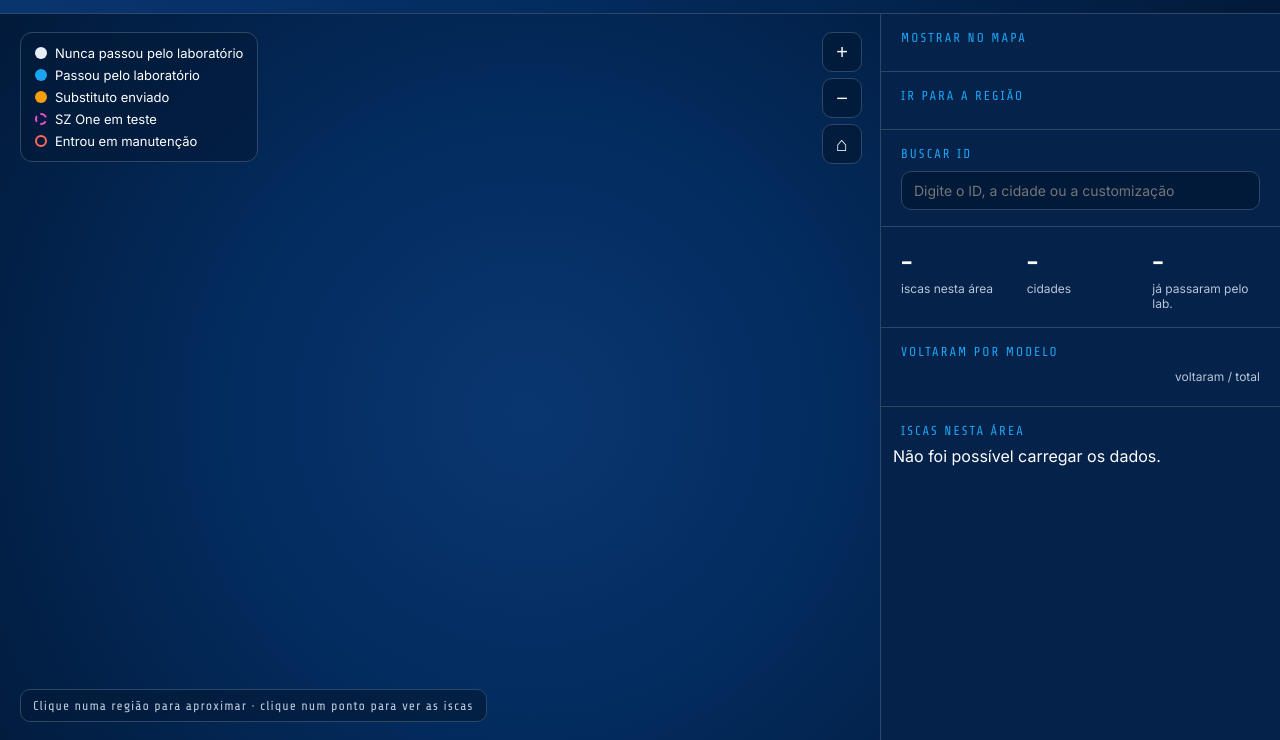
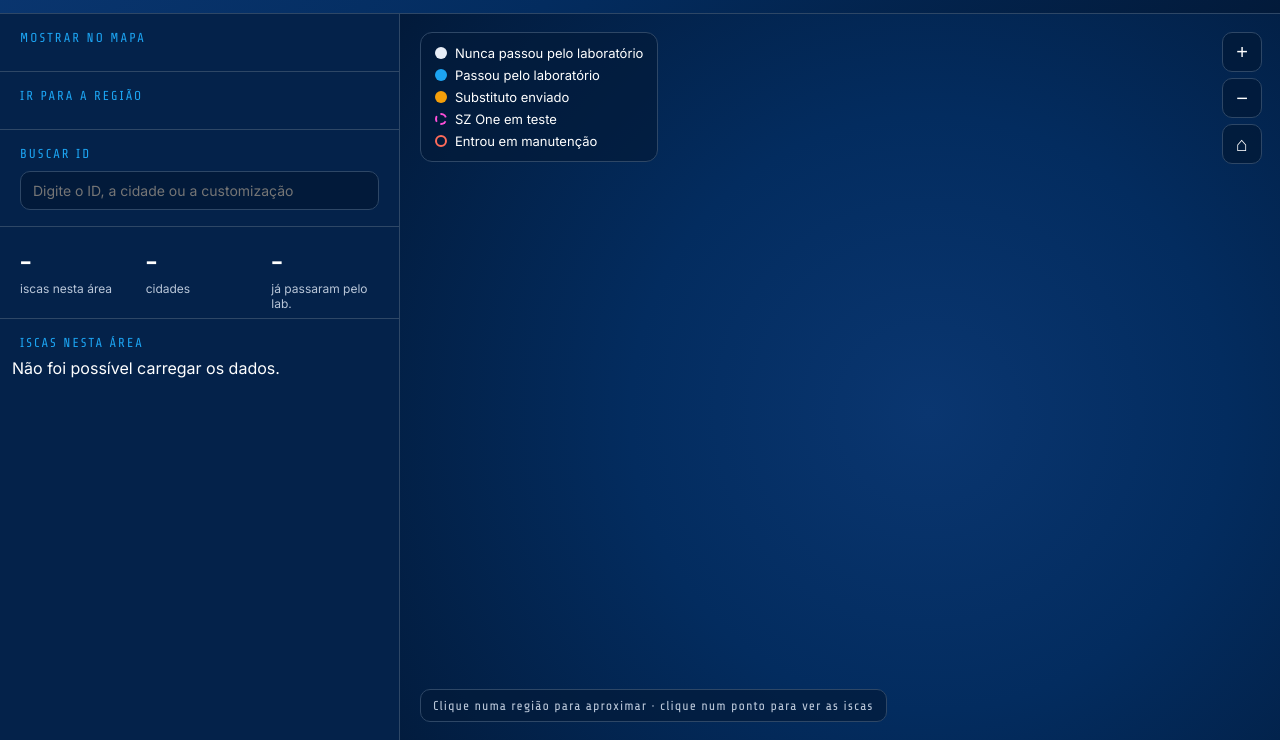
Before and after one commit to andrepereira0111-spec/mapa-braspress, a plain HTML site: page index.html in a window 1280 px wide. Shown: the part 60-800 px from the top of the page. Drawn offline with nearby package versions, Linux system fonts and the light colour scheme; no server answers; a web font is replaced by a local one.

Commit message:
Atualizacao 19/11 08:39

```diff
--- a/index.html
+++ b/index.html
@@ -11,14 +11,14 @@
 :root{--navy:#032c5f;--deep:#021a3a;--blue:#0059c8;--sky:#1ca4f2;--amber:#f59f0a;--muted:#b9c6d8;--line:#2e4766}
 *{box-sizing:border-box}
 html,body{margin:0;height:100%;background:var(--deep);color:#fff;font-family:Inter,system-ui,sans-serif}
-.app{display:grid;grid-template-columns:1fr 400px;grid-template-rows:auto 1fr;height:100vh}
+.app{display:grid;grid-template-columns:400px 1fr;grid-template-rows:auto 1fr;height:100vh}
 header{grid-column:1/3;display:flex;align-items:center;justify-content:space-between;gap:24px;padding:16px 28px;background:linear-gradient(135deg,#0a3670,#032c5f 45%,#021a3a);border-bottom:1px solid var(--line)}
 .brand{display:flex;align-items:baseline;gap:16px}
 .brand b{font-family:"Zen Dots",sans-serif;font-weight:400;font-size:26px;letter-spacing:.04em}
 .brand span{font-family:"Share Tech",monospace;color:var(--sky);letter-spacing:.16em;text-transform:uppercase;font-size:13px}
 .kpis{display:flex;gap:28px}
 .kpi{text-align:right}.kpi .v{font-family:Saira,sans-serif;font-weight:700;font-size:26px;line-height:1}.kpi .l{font-size:12px;color:var(--muted)}
-#mapwrap{position:relative;overflow:hidden;background:radial-gradient(circle at 60% 55%,#0a3670 0%,#032c5f 45%,#021a3a 100%)}
+#mapwrap{grid-column:2;grid-row:2;position:relative;overflow:hidden;background:radial-gradient(circle at 60% 55%,#0a3670 0%,#032c5f 45%,#021a3a 100%)}
 svg{width:100%;height:100%;display:block;cursor:grab}
 svg:active{cursor:grabbing}
 .hint{position:absolute;left:20px;bottom:18px;font-family:"Share Tech",monospace;font-size:13px;letter-spacing:.08em;color:var(--muted);background:rgba(2,26,58,.7);padding:8px 12px;border-radius:10px;border:1px solid var(--line)}
@@ -27,7 +27,7 @@ svg:active{cursor:grabbing}
 .dot{width:12px;height:12px;border-radius:50%;display:inline-block}
 .zoomctl{position:absolute;right:18px;top:18px;display:flex;flex-direction:column;gap:6px}
 .zoomctl button{width:40px;height:40px;border-radius:10px;border:1px solid var(--line);background:rgba(2,26,58,.85);color:#fff;font-size:20px;cursor:pointer}
-aside{background:#04224a;border-left:1px solid var(--line);display:flex;flex-direction:column;min-height:0}
+aside{grid-column:1;grid-row:2;background:#04224a;border-right:1px solid var(--line);overflow:hidden;display:flex;flex-direction:column;min-height:0}
 .sec{padding:16px 20px;border-bottom:1px solid var(--line)}
 .sec h3{margin:0 0 10px;font-family:"Share Tech",monospace;font-weight:400;font-size:13px;letter-spacing:.16em;text-transform:uppercase;color:var(--sky)}
 .regions{display:flex;flex-wrap:wrap;gap:8px}
@@ -41,7 +41,8 @@ input{width:100%;padding:10px 12px;border-radius:10px;border:1px solid var(--lin
 #detail .id{font-family:"Share Tech",monospace;font-size:22px;color:#fff}
 #detail p{margin:4px 0;font-size:13px;color:var(--muted)}#detail p b{color:#fff;font-weight:500}
 .listhead{display:flex;justify-content:space-between;align-items:baseline}
-#list{flex:1;overflow:auto;padding:4px 12px 16px}
+#menu{flex:0 1 auto;max-height:42%;overflow:auto;border-bottom:1px solid var(--line)}
+#list{flex:1;min-height:220px;overflow:auto;padding:4px 12px 16px}
 .item{display:grid;grid-template-columns:12px 1fr auto;gap:10px;align-items:center;padding:8px;border-radius:10px;cursor:pointer}
 .item:hover,.item.sel{background:#0d3a74}
 .item .t{font-family:"Share Tech",monospace;font-size:15px}
@@ -59,7 +60,7 @@ input{width:100%;padding:10px 12px;border-radius:10px;border:1px solid var(--lin
 .mrow .bar{grid-column:1/3;height:4px;border-radius:3px;background:#0a2f62;overflow:hidden}.mrow .bar i{display:block;height:100%;background:#1ca4f2}
 .mtot{display:flex;justify-content:space-between;font-size:12px;color:var(--muted);margin-bottom:6px}
 .outline{vector-effect:non-scaling-stroke}
-@media(max-width:900px){.app{grid-template-columns:1fr;grid-template-rows:auto 55vh 1fr}header{grid-column:1}.kpis{display:none}}
+@media(max-width:900px){.app{grid-template-columns:1fr;grid-template-rows:auto 55vh 1fr}header{grid-column:1}#mapwrap,aside{grid-column:1}#mapwrap{grid-row:2}aside{grid-row:3}.kpis{display:none}}
 </style>
 </head>
 <body>
@@ -85,6 +86,7 @@ input{width:100%;padding:10px 12px;border-radius:10px;border:1px solid var(--lin
 <div class="hint">Clique numa região para aproximar · clique num ponto para ver as iscas</div>
 </div>
 <aside>
+<div id="menu">
 <div class="sec">
 <h3>Mostrar no mapa</h3>
 <div class="regions" id="filters"></div>
@@ -109,6 +111,7 @@ input{width:100%;padding:10px 12px;border-radius:10px;border:1px solid var(--lin
 <h3>Voltaram por modelo</h3>
 <div class="mtot"><span id="mTot"></span><span>voltaram / total</span></div>
 <div class="mod" id="mods"></div>
+</div>
 </div>
 <div class="sec listhead" style="border-bottom:none;padding-bottom:4px"><h3 id="listTitle" style="margin:0">Iscas nesta área</h3><span id="listCount" style="font-size:12px;color:var(--muted)"></span></div>
 <div id="list"></div>
```
Also changed, not shown: 1 other file.
